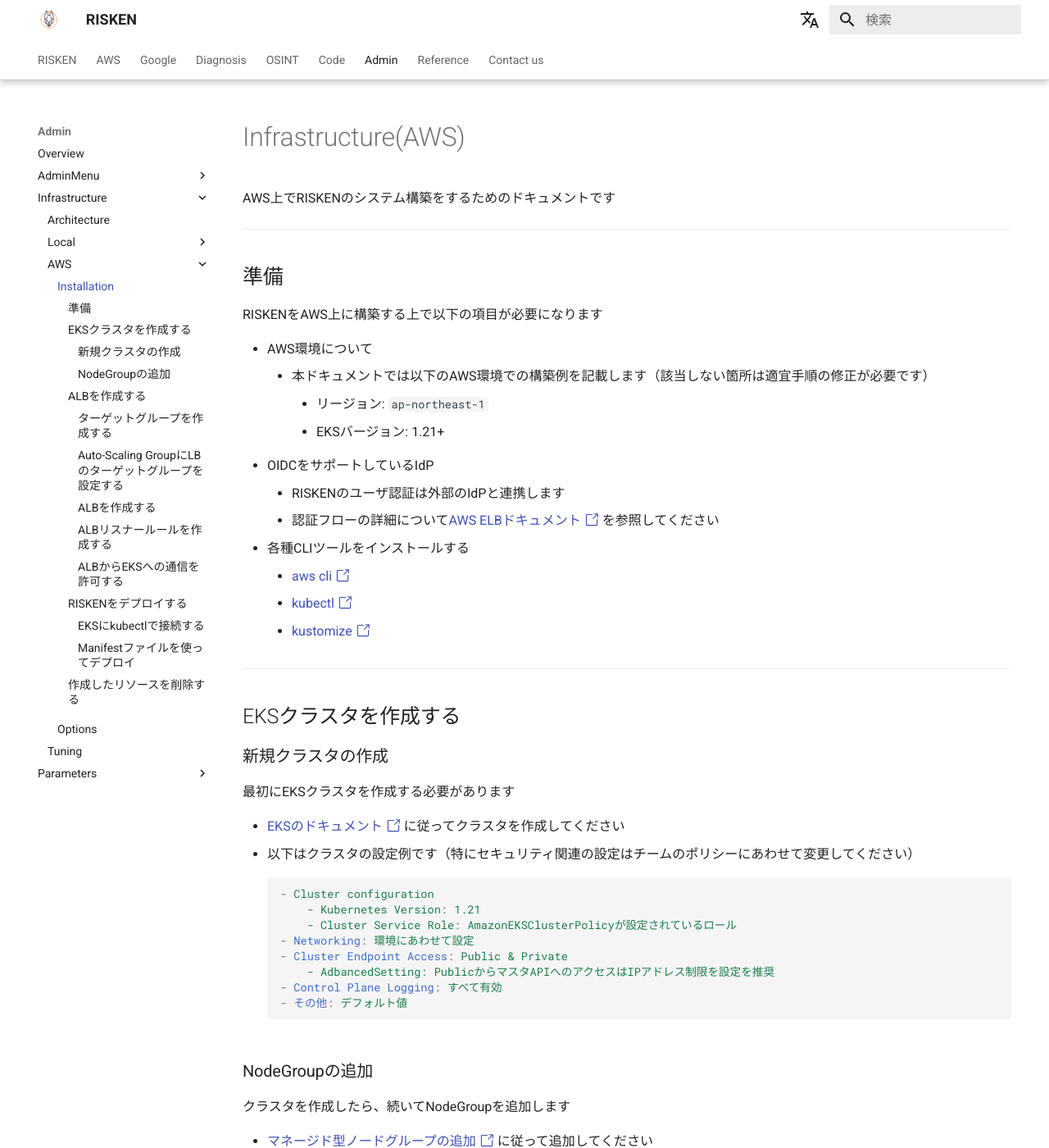
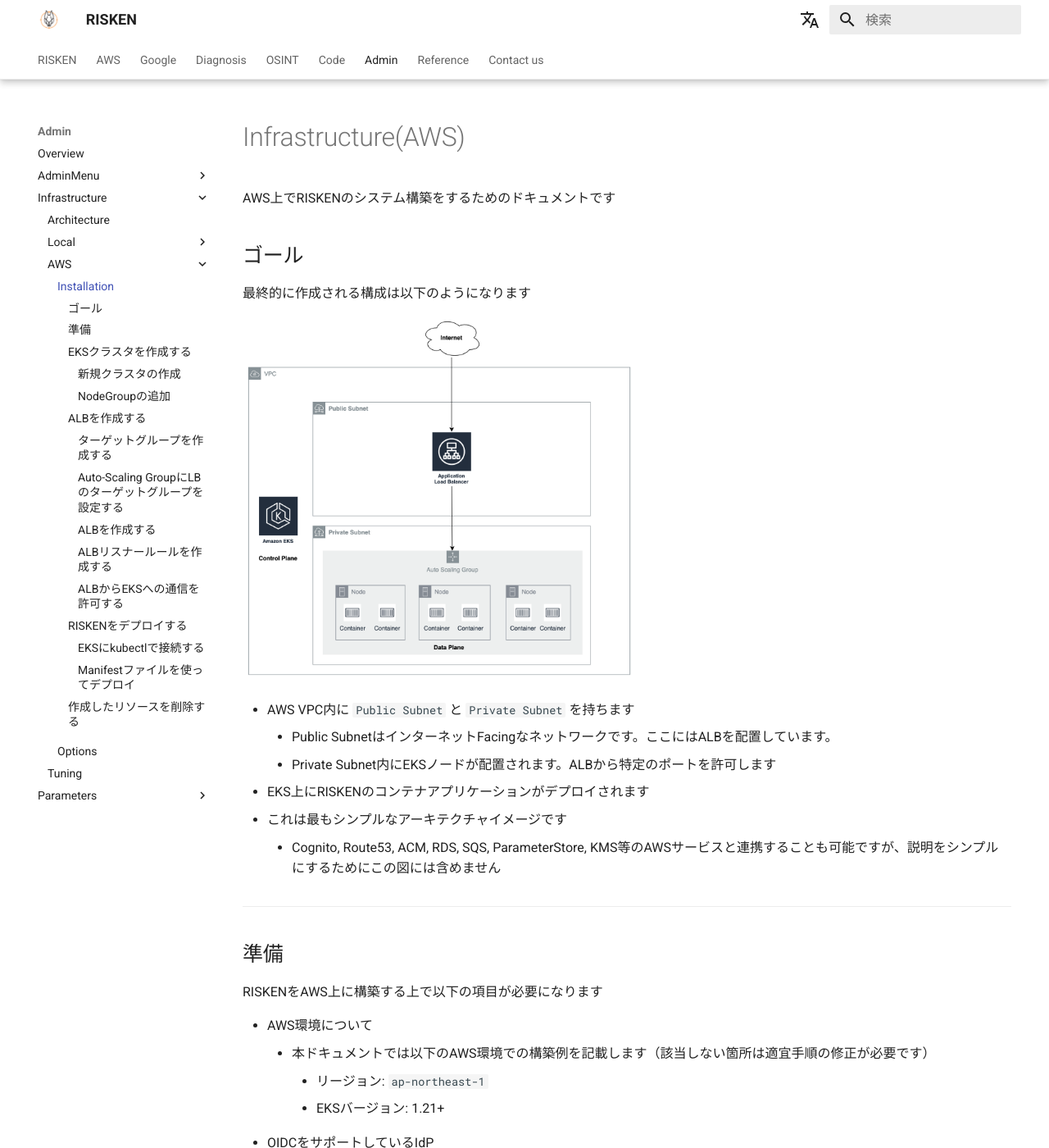
Before and after one commit to ca-risken/doc, an MkDocs documentation site: the page built from docs/admin/infra_aws.md, in a window 1280 px wide and 1400 px high. Shown: the whole window at 82% size. Built offline with MkDocs 1.6.1 and Material for MkDocs 9.7.7, drawn with Linux system fonts in a browser that asks for light colours; comment, search, counter and statistics services are not loaded.

Commit message:
add: simple aws architecture

```diff
--- a/docs/admin/infra_aws.md
+++ b/docs/admin/infra_aws.md
@@ -1,6 +1,19 @@
 # Infrastructure(AWS)
 
 AWS上でRISKENのシステム構築をするためのドキュメントです
+
+## ゴール
+
+最終的に作成される構成は以下のようになります
+
+![AWS Simple Architecture](/img/admin/admin_aws_simple_arch.png){style="width:480px"}
+
+- AWS VPC内に `Public Subnet` と `Private Subnet` を持ちます
+    - Public SubnetはインターネットFacingなネットワークです。ここにはALBを配置しています。
+    - Private Subnet内にEKSノードが配置されます。ALBから特定のポートを許可します
+- EKS上にRISKENのコンテナアプリケーションがデプロイされます
+- これは最もシンプルなアーキテクチャイメージです
+    - Cognito, Route53, ACM, RDS, SQS, ParameterStore, KMS等のAWSサービスと連携することも可能ですが、説明をシンプルにするためにこの図には含めません
 
 ---
 
```
Also changed, not shown: docs/img/admin/admin_aws_simple_arch.png (added).
